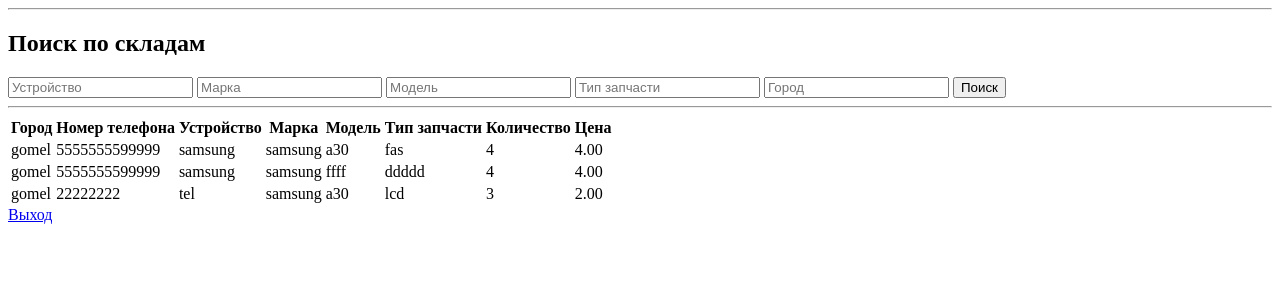
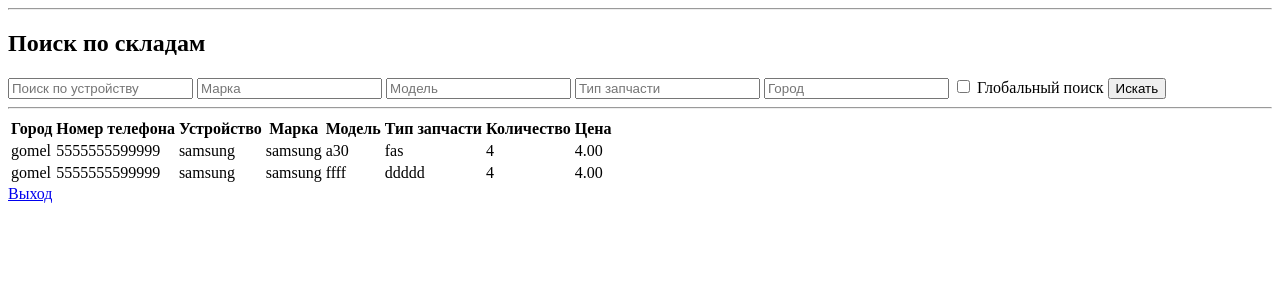
Before and after one commit to yur1on/sclad3, a Django app: page /search/ in a window 1280 px wide. Shown: the part 26-326 px from the top of the page. Run offline with Django 4.2, Linux system fonts and the light colour scheme; a user stored in the database is signed in; data comes from the database, SQL or seed files in the repository; both versions use the stored data as it was after the commit.

Commit message:
Добавил новый функционал

```diff
--- a/myproject/warehouse/templates/warehouse/search.html
+++ b/myproject/warehouse/templates/warehouse/search.html
@@ -2,14 +2,21 @@
 {% block title %}Поиск{% endblock %}
 {% block content %}
     <h2>Поиск по складам</h2>
-    <form method="get">
-        <input type="text" name="device" placeholder="Устройство">
-        <input type="text" name="brand" placeholder="Марка">
-        <input type="text" name="model" placeholder="Модель">
-        <input type="text" name="part_type" placeholder="Тип запчасти">
-        <input type="text" name="city" placeholder="Город">
-        <button type="submit">Поиск</button>
-    </form>
+<form method="GET" action="{% url 'search' %}">
+    <input type="text" name="q" placeholder="Поиск по устройству">
+    <input type="text" name="brand" placeholder="Марка">
+    <input type="text" name="model" placeholder="Модель">
+    <input type="text" name="part_type" placeholder="Тип запчасти">
+    <input type="text" name="city" placeholder="Город"> <!-- Поле для ввода города -->
+
+    <!-- Чекбокс для переключения между локальным и глобальным поиском -->
+    <label for="global_search">
+        <input type="checkbox" id="global_search" name="global_search" value="on"> Глобальный поиск
+    </label>
+
+    <button type="submit">Искать</button>
+</form>
+
     <hr>
     <table>
         <tr>
--- a/myproject/warehouse/views.py
+++ b/myproject/warehouse/views.py
@@ -59,14 +59,22 @@ def logout_view(request):
 
 
 
+from django.shortcuts import render
+from .models import Part
+
 def search(request):
     query = request.GET.get('q')
     brand = request.GET.get('brand')
     model = request.GET.get('model')
     part_type = request.GET.get('part_type')
     city = request.GET.get('city')
+    global_search = request.GET.get('global_search')  # Получаем значение чекбокса
 
     results = Part.objects.all()
+
+    # Если глобальный поиск не выбран, фильтруем по складу текущего пользователя
+    if not global_search:
+        results = results.filter(user=request.user)
 
     if query:
         results = results.filter(device__icontains=query)
@@ -77,6 +85,6 @@ def search(request):
     if part_type:
         results = results.filter(part_type__icontains=part_type)
     if city:
-        results = results.filter(user__profile__city__icontains=city)  # Добавлен фильтр по городу
+        results = results.filter(user__profile__city__icontains=city)
 
     return render(request, 'warehouse/search.html', {'results': results})
```
Also changed, not shown: myproject/db.sqlite3, myproject/user_profile/migrations/0002_remove_profile_phone_profile_phone_number_and_more.py (added), myproject/user_profile/migrations/0003_remove_profile_phone_number_profile_phone_and_more.py (added), myproject/user_profile/templates/user_profile/profile.html (line endings or trailing spaces).
